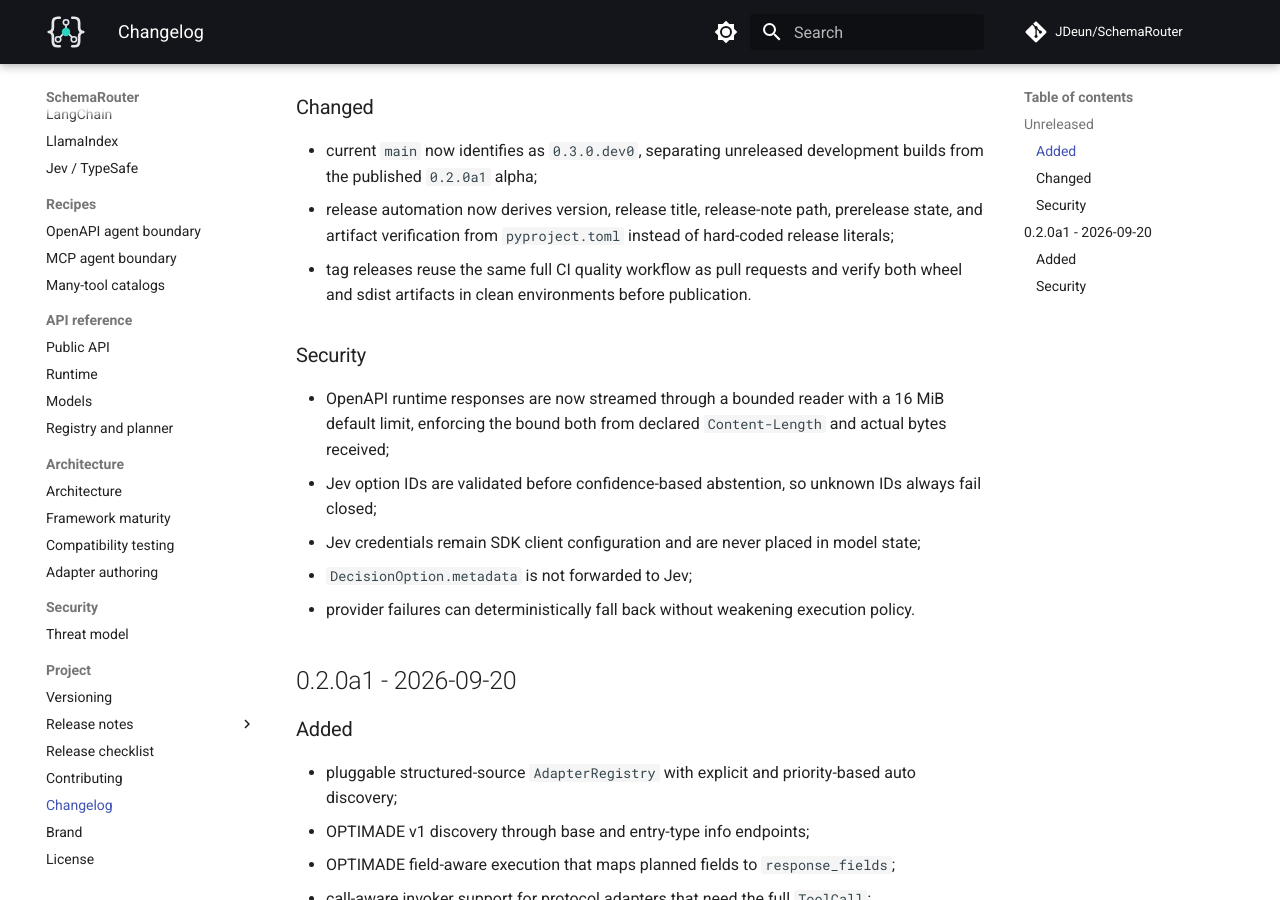
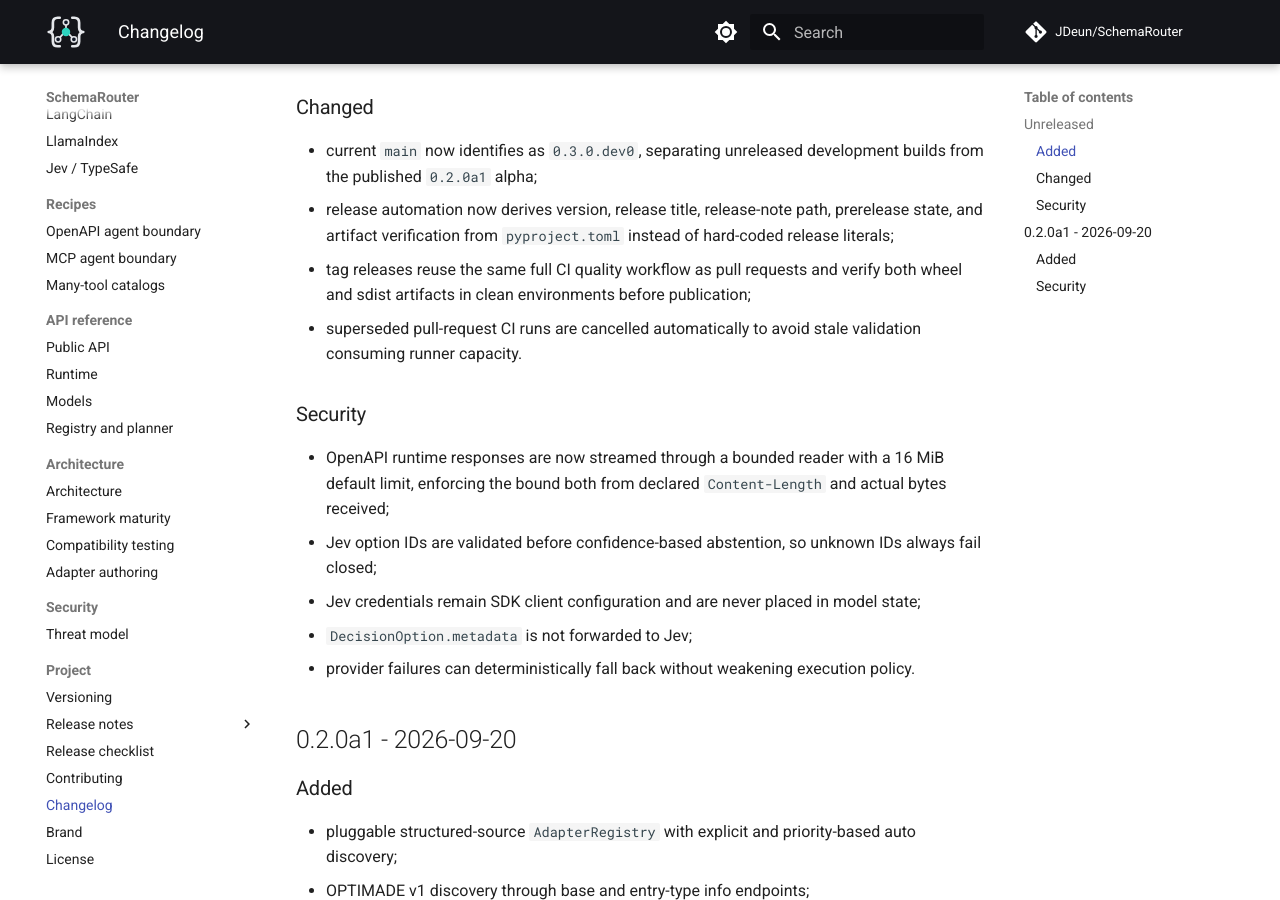
Before and after one commit to JDeun/SchemaRouter, an MkDocs documentation site: the page built from docs/changelog.md, in a window 1280 px wide and 900 px high, scrolled down 853 px. Built offline with MkDocs 1.6.1 and Material for MkDocs 9.7.7, drawn with Linux system fonts in a browser that asks for light colours; comment, search, counter and statistics services are not loaded.

Commit message:
docs: record CI concurrency hygiene

```diff
--- a/docs/changelog.md
+++ b/docs/changelog.md
@@ -32,7 +32,9 @@ The project is pre-1.0 and follows the compatibility rules in
 - release automation now derives version, release title, release-note path, prerelease state, and
   artifact verification from `pyproject.toml` instead of hard-coded release literals;
 - tag releases reuse the same full CI quality workflow as pull requests and verify both wheel and
-  sdist artifacts in clean environments before publication.
+  sdist artifacts in clean environments before publication;
+- superseded pull-request CI runs are cancelled automatically to avoid stale validation consuming
+  runner capacity.
 
 ### Security
 
```
